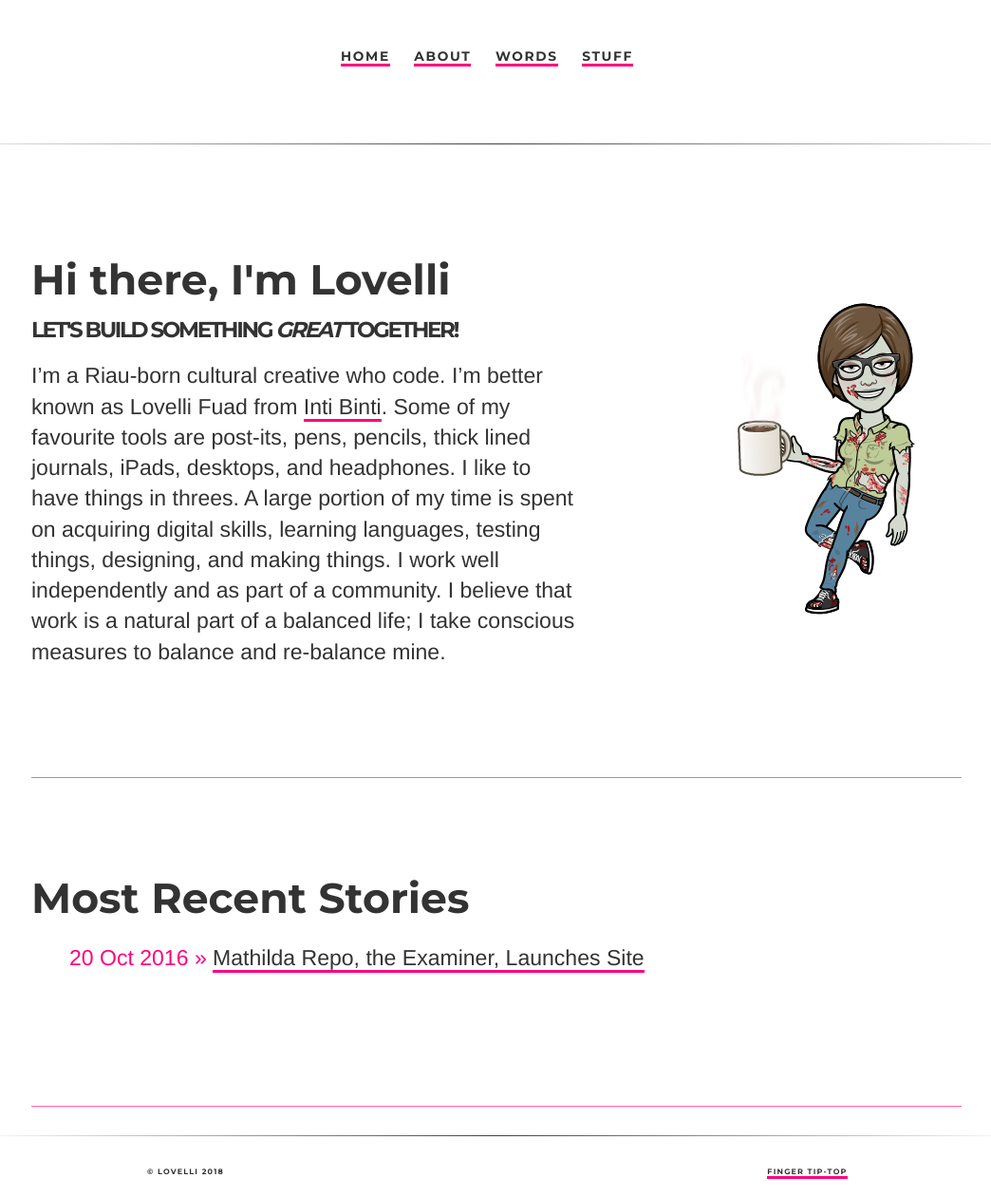
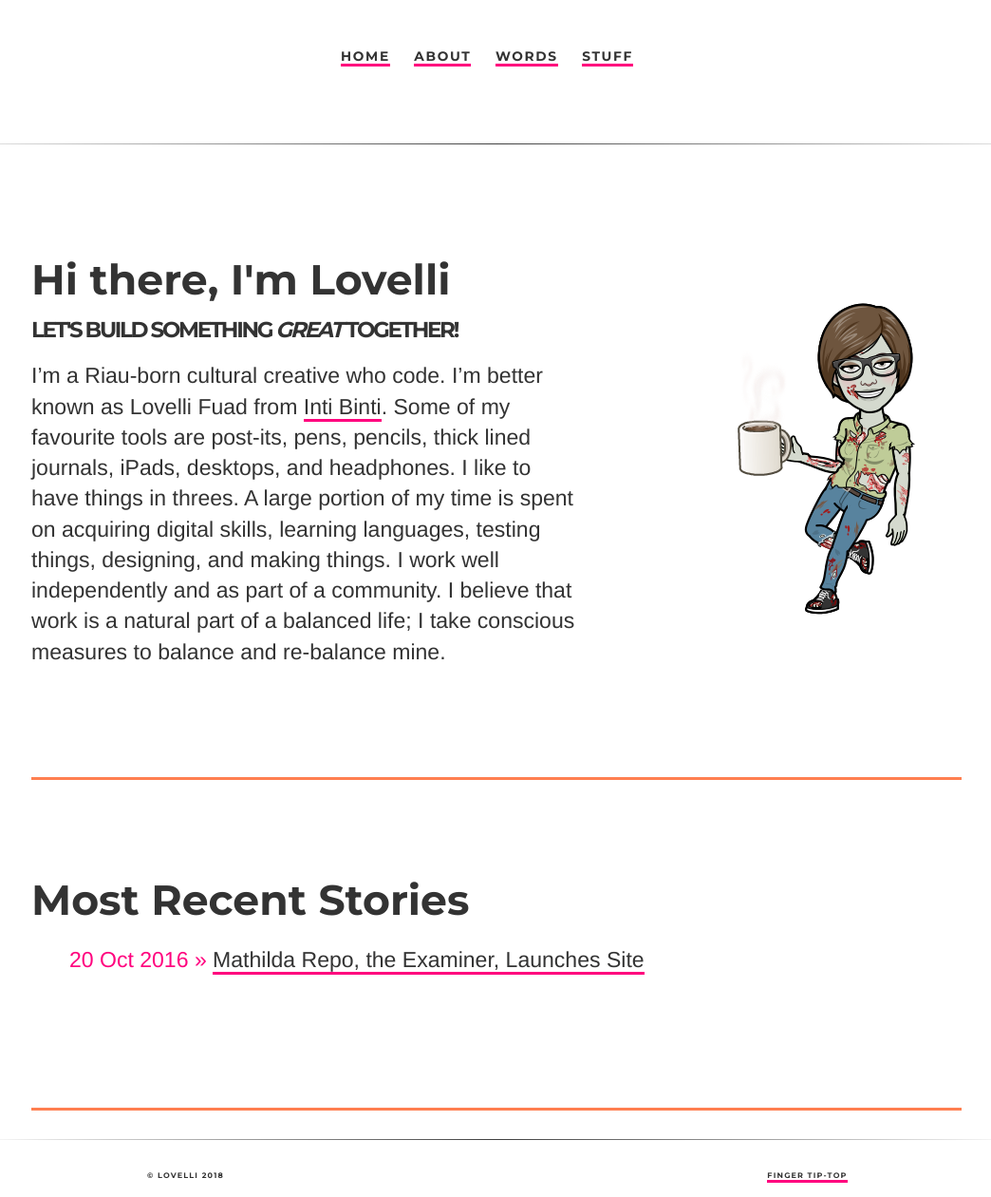
Before and after one commit to ariesti/ariesti.github.io, a Jekyll site: the page built from index.html, in a window 1280 px wide. Shown: the whole page at 95% size, without its empty margins (117-1161 px from the left). Built offline with Jekyll 4.4.1, drawn with Linux system fonts in a browser that asks for light colours.

Commit message:
Update main.css

```diff
--- a/css/main.css
+++ b/css/main.css
@@ -113,7 +113,8 @@ body {
 	padding-top: 100px;
 	padding-bottom: 100px;
 	background-color: #fff;
-	border-bottom: 1px solid #ff60ae;
+	border-bottom-style: solid;
+    	border-bottom-color: coral;
 }
 #middle { padding-top: 30px; padding-bottom: 30px; background-color: #fff; }
 #wrapper { padding: 0 100px; background: #fff; }
```
